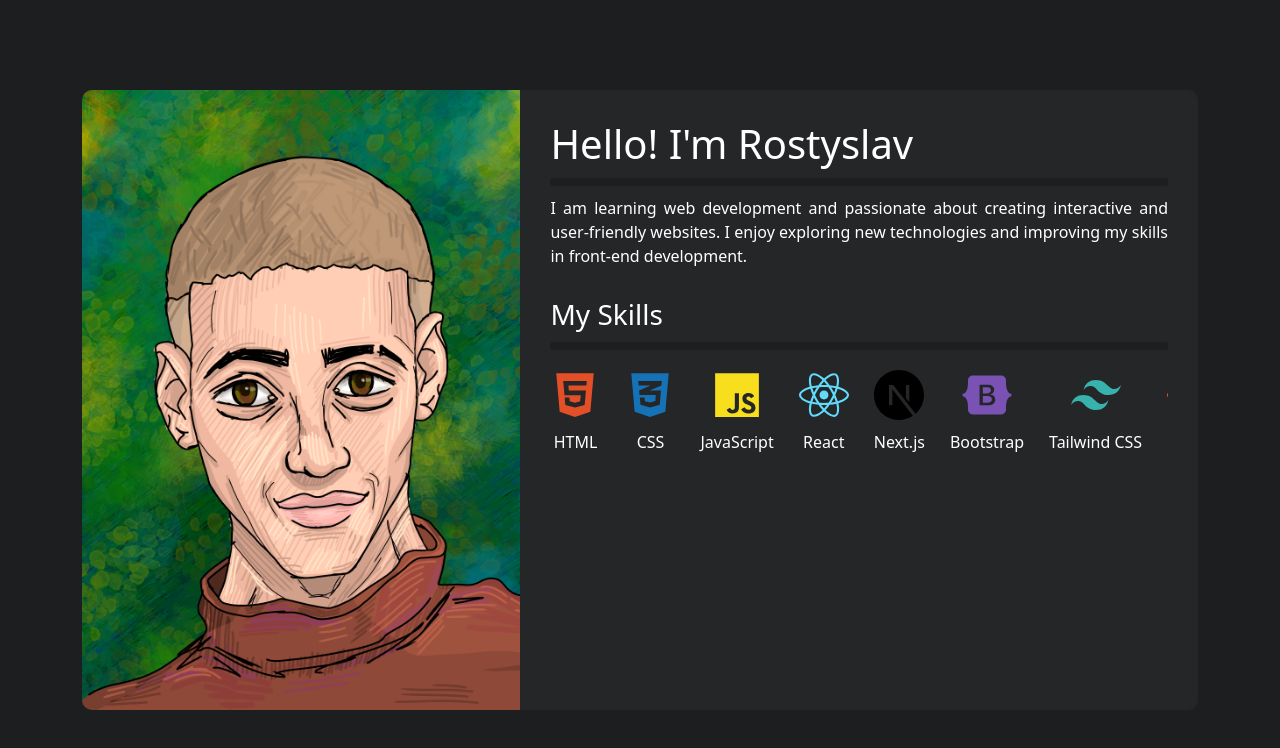
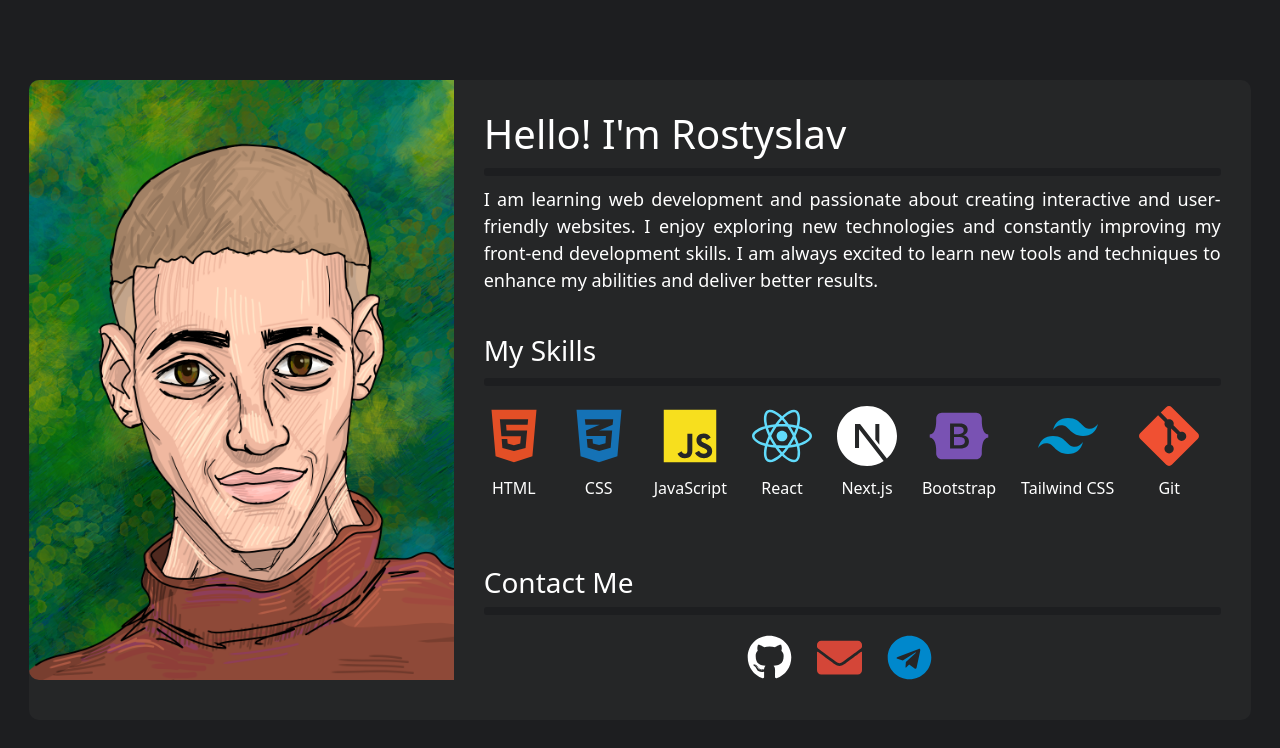
Before and after one commit to rostikcheremys/virtual-card, a Next.js app: page / in a window 1280 px wide. Shown: the top 748 px of the page. Built offline with nearby package versions, Linux system fonts and the light colour scheme.

Commit message:
add contact

```diff
--- a/src/app/layout.js
+++ b/src/app/layout.js
@@ -8,7 +8,7 @@ import './styles.css';
 
 export default function DashboardLayout({ children }) {
     return (
-        <html lang="en">
+        <html lang="en" suppressHydrationWarning>
             <body>
                 <main>
                     {children}
--- a/src/app/page.js
+++ b/src/app/page.js
@@ -1,7 +1,7 @@
 'use client';
 
 import Image from "next/image";
-import { FaHtml5, FaCss3Alt, FaJs, FaReact, FaBootstrap, FaGithub } from "react-icons/fa";
+import {FaHtml5, FaCss3Alt, FaJs, FaReact, FaBootstrap, FaGithub, FaEnvelope, FaTelegram} from "react-icons/fa";
 import { SiNextdotjs, SiTailwindcss, SiPostgresql, SiPhp, SiC, SiFigma, SiGit } from "react-icons/si"
 
 export default function Page() {
@@ -17,9 +17,11 @@ export default function Page() {
                         <div className="about-me">
                             <h1>Hello! I'm Rostyslav</h1>
                             <div className="line-item"></div>
-                            <p>I am learning web development and passionate about creating
-                                interactive and user-friendly websites. I enjoy exploring new technologies and improving
-                                my skills in front-end development.
+                            <p>
+                                I am learning web development and passionate about creating interactive and
+                                user-friendly websites. I enjoy exploring new technologies and constantly improving my
+                                front-end development skills. I am always excited to learn new tools and techniques to
+                                enhance my abilities and deliver better results.
                             </p>
                         </div>
 
@@ -29,59 +31,75 @@ export default function Page() {
                             <div className="overflow-auto">
                                 <ul className="skills-list">
                                     <li className="skill-item">
-                                        <FaHtml5 size={50} color="#E34F26"/>
+                                        <FaHtml5 size={60} color="#E34F26"/>
                                         <p>HTML</p>
                                     </li>
                                     <li className="skill-item">
-                                        <FaCss3Alt size={50} color="#1572B6"/>
+                                        <FaCss3Alt size={60} color="#1572B6"/>
                                         <p>CSS</p>
                                     </li>
                                     <li className="skill-item">
-                                        <FaJs size={50} color="#F7DF1E"/>
+                                        <FaJs size={60} color="#F7DF1E"/>
                                         <p>JavaScript</p>
                                     </li>
                                     <li className="skill-item">
-                                        <FaReact size={50} color="#61DBFB"/>
+                                        <FaReact size={60} color="#61DBFB"/>
                                         <p>React</p>
                                     </li>
                                     <li className="skill-item">
-                                        <SiNextdotjs size={50} color="#000000"/>
+                                        <SiNextdotjs size={60} color="#FFFFFF"/>
                                         <p>Next.js</p>
                                     </li>
                                     <li className="skill-item">
-                                        <FaBootstrap size={50} color="#7952B3"/>
+                                        <FaBootstrap size={60} color="#7952B3"/>
                                         <p>Bootstrap</p>
                                     </li>
                                     <li className="skill-item">
-                                        <SiTailwindcss size={50} color="#38B2AC"/>
+                                        <SiTailwindcss size={60} color="#0094cc"/>
                                         <p>Tailwind CSS</p>
                                     </li>
                                     <li className="skill-item">
-                                        <SiGit size={50} color="#F05032"/>
+                                        <SiGit size={60} color="#F05032"/>
                                         <p>Git</p>
                                     </li>
                                     <li className="skill-item">
-                                        <FaGithub size={50} color="#181717"/>
+                                        <FaGithub size={60} color="#FFFFFF"/>
                                         <p>GitHub</p>
                                     </li>
                                     <li className="skill-item">
-                                        <SiPostgresql size={50} color="#336791"/>
+                                        <SiPostgresql size={60} color="#336791"/>
                                         <p>PostgreSQL</p>
                                     </li>
                                     <li className="skill-item">
-                                        <SiPhp size={50} color="#4F5D95"/>
+                                        <SiPhp size={60} color="#4F5D95"/>
                                         <p>PHP</p>
                                     </li>
                                     <li className="skill-item">
-                                        <SiC size={50} color="#68217A"/>
+                                        <SiC size={60} color="#68217A"/>
                                         <p>C#</p>
                                     </li>
                                     <li className="skill-item">
-                                        <SiFigma size={50} color="#F24E1E"/>
+                                        <SiFigma size={60} color="#F24E1E"/>
                                         <p>Figma</p>
                                     </li>
                                 </ul>
                             </div>
+                        </div>
+
+                        <div className="contact">
+                            <h3>Contact Me</h3>
+                            <div className="line-item"></div>
+                            <ul className="social-icons">
+                                <li className="social-item">
+                                    <a href="https://github.com/rostikcheremys"><FaGithub size={45} color="#FFFFFF"/></a>
+                                </li>
+                                <li className="social-item">
+                                    <a href="mailto:rostikcheremys@gmail.com"><FaEnvelope size={45} color="#D44638"/></a>
+                                </li>
+                                <li className="social-item">
+                                    <a href="https://t.me/yourusername"><FaTelegram size={45} color="#0088cc"/></a>
+                                </li>
+                            </ul>
                         </div>
                     </div>
                 </div>
--- a/src/app/styles.css
+++ b/src/app/styles.css
@@ -9,7 +9,6 @@
     flex-direction: row;
     background-color: #252627;
     border-radius: 10px;
-    width: 90%;
 }
 
 .card-container {
@@ -23,7 +22,7 @@
 
 .img-item {
     width: 100%;
-    height: 620px;
+    height: 600px;
     border-radius: 10px 0 0 10px;
 }
 
@@ -34,8 +33,9 @@
     overflow: hidden;
 }
 
-.profile p {
+.about-me p {
     text-align: justify;
+    font-size: 18px;
 }
 
 .about-me h1 {
@@ -50,14 +50,16 @@
     margin-bottom: 10px;
 }
 
-.about-me:hover .line-item, .my-skills:hover .line-item{
+.about-me:hover .line-item,
+.my-skills:hover .line-item,
+.contact:hover .line-item {
     background-color: #da202f;
     transition: transform 0.3s ease-in-out, background-color 0.3s ease-in-out;
 }
 
 .my-skills {
     width: 100%;
-    margin: 30px 0;
+    margin: 40px 0 30px 0;
 }
 
 .my-skills h3 {
@@ -71,7 +73,7 @@
     padding-bottom: 10px;
 }
 
-.skills-list {
+.skills-list,  .social-icons{
     display: flex;
     list-style-type: none;
     padding: 0;
@@ -87,7 +89,7 @@
     max-width: 120px;
 }
 
-.skill-item:hover {
+.skill-item:hover,  .social-item:hover{
     transform: scale(1.2);
     transition: 0.3s ease-in-out;
 }
@@ -109,3 +111,17 @@
 .overflow-auto::-webkit-scrollbar-track {
     background-color: #1d1e20;
 }
+
+.contact {
+    width: 100%;
+}
+
+.social-icons {
+    display: flex;
+    align-items: center;
+    justify-content: center;
+}
+
+.social-item {
+    margin: 10px 25px 10px 0;
+}
```
